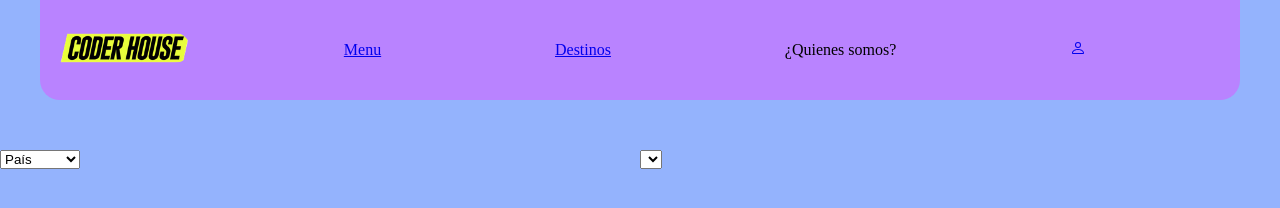
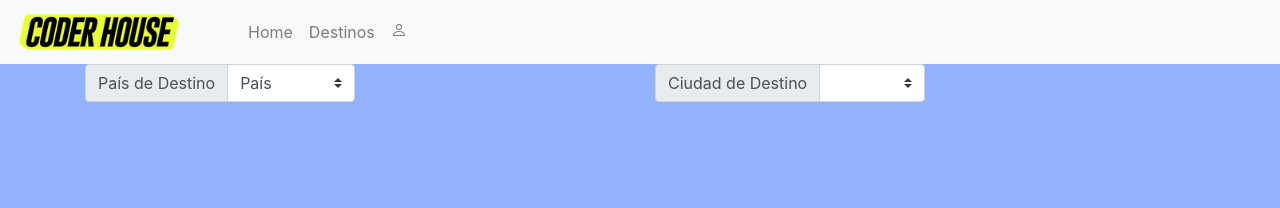
Before and after one commit to betorresa/DesarrolloWeb, a plain HTML site: page destinos.html in a window 1280 px wide. Drawn offline with nearby package versions, Linux system fonts and the light colour scheme.

Commit message:
commit Desafio11

```diff
--- a/css/estilos.css
+++ b/css/estilos.css
@@ -286,3 +286,8 @@ img {
 	background-color: #000;
 	color: #fff;
 }
+
+.input-group{
+  width:50%;
+
+}
--- a/destination.js
+++ b/destination.js
@@ -42,11 +42,10 @@ function mostrarCiudades(array){
 
             if (country.pais == paisSelect){
                 console.log("hola")
-                $("#ciudadesD").html( "<option selected disabled> ciudad </option>")
+                $("#ciudadesD").html( "<option selected disabled> Ciudad </option>")
                 country.ciudades.forEach(city =>{
                     $("#ciudadesD").append(`<option>${city}</option>`)
                 })
-                $("#ciudadesD").append(`<option> ${country.pais} </option>`)
 
         }
         })
--- a/destinos.html
+++ b/destinos.html
@@ -2,6 +2,8 @@
     <head>
         <link href="https://fonts.googleapis.com/css?family=Roboto&display=swap"
         rel="stylesheet" />
+        <link rel="stylesheet" href="https://maxcdn.bootstrapcdn.com/bootstrap/4.0.0/css/bootstrap.min.css" integrity="sha384-Gn5384xqQ1aoWXA+058RXPxPg6fy4IWvTNh0E263XmFcJlSAwiGgFAW/dAiS6JXm" crossorigin="anonymous">
+<script src="https://maxcdn.bootstrapcdn.com/bootstrap/4.0.0/js/bootstrap.min.js" integrity="sha384-JZR6Spejh4U02d8jOt6vLEHfe/JQGiRRSQQxSfFWpi1MquVdAyjUar5+76PVCmYl" crossorigin="anonymous"></script>
         <link
         rel="stylesheet"
         href="https://cdnjs.cloudflare.com/ajax/libs/animate.css/4.1.1/animate.min.css"/>
@@ -12,40 +14,45 @@
         <title>Document</title>
     </head>
     <body>
-        <div id="header">
-            <div class="fixContent headerMenu">
-                <a href="#" class="headerLogo"><img src="images/coderhouse.png" alt="Coder"></a>
-                <a href="index.html"> <div class="headerNavBar">Menu</div> </a>
-                <a href="destinos.html">
-                    <div class="headerNavBar">Destinos</div>
-                <a>
-                <div class="headerNavBar">¿Quienes somos?</div>
-                <a href="login.html">
-                    <div class="headerNavBar">
+        <nav class="navbar navbar-expand-lg navbar-light bg-light">
+            <a class="navbar-brand" href="#"><img src="images/coderhouse.png" alt="Coder"></a>
+            <button class="navbar-toggler" type="button" data-toggle="collapse" data-target="#navbarText" aria-controls="navbarText" aria-expanded="false" aria-label="Toggle navigation">
+              <span class="navbar-toggler-icon"></span>
+            </button>
+            <div class="collapse navbar-collapse" id="navbarNavAltMarkup">
+                <div class="navbar-nav">
+                  <a class="nav-link" href="index.html">Home    </a>
+                  <a class="nav-link" href="destinos.html">Destinos</a>
+                <a class="nav-link" href="login.html">
                     <svg xmlns="http://www.w3.org/2000/svg" width="16" height="16" fill="currentColor" class="bi bi-person" viewBox="0 0 16 16">
                         <path d="M8 8a3 3 0 1 0 0-6 3 3 0 0 0 0 6zm2-3a2 2 0 1 1-4 0 2 2 0 0 1 4 0zm4 8c0 1-1 1-1 1H3s-1 0-1-1 1-4 6-4 6 3 6 4zm-1-.004c-.001-.246-.154-.986-.832-1.664C11.516 10.68 10.289 10 8 10c-2.29 0-3.516.68-4.168 1.332-.678.678-.83 1.418-.832 1.664h10z"/>
                     </svg>
-                    </div>
                 </a>
                 </div>
             </div>
-        <div class="bodier">
-            <div class="btn_left">
-                        <select id="paisesD">
-
+        </nav>
+        <div class="container">
+            <div class="row">
+                <div class="col-sm">
+                    <div class="input-group mb-3">
+                        <div class="input-group-prepend">
+                        <label class="input-group-text" for="inputGroupSelect01">País de Destino</label>
+                        </div>
+                        <select class="custom-select" id="paisesD">
 
                         </select>
-
-
                     </div>
                 </div>
+                <div class="col-sm">
+                    <div class="input-group mb-3">
+                        <div class="input-group-prepend">
+                        <label class="input-group-text" for="inputGroupSelect01">Ciudad de Destino</label>
                         </div>
-
-            <div class="btn_right" >
-                <select id="ciudadesD">
-
+                        <select class="custom-select" id="ciudadesD">
 
                         </select>
+                    </div>
+                </div>
             </div>
         </div>
         <script src="https://code.jquery.com/jquery-3.6.0.min.js"
```
Also changed, not shown: index.html (+19 -14 lines), 3 other files. Lines whose indentation alone changed are shown as unchanged.
